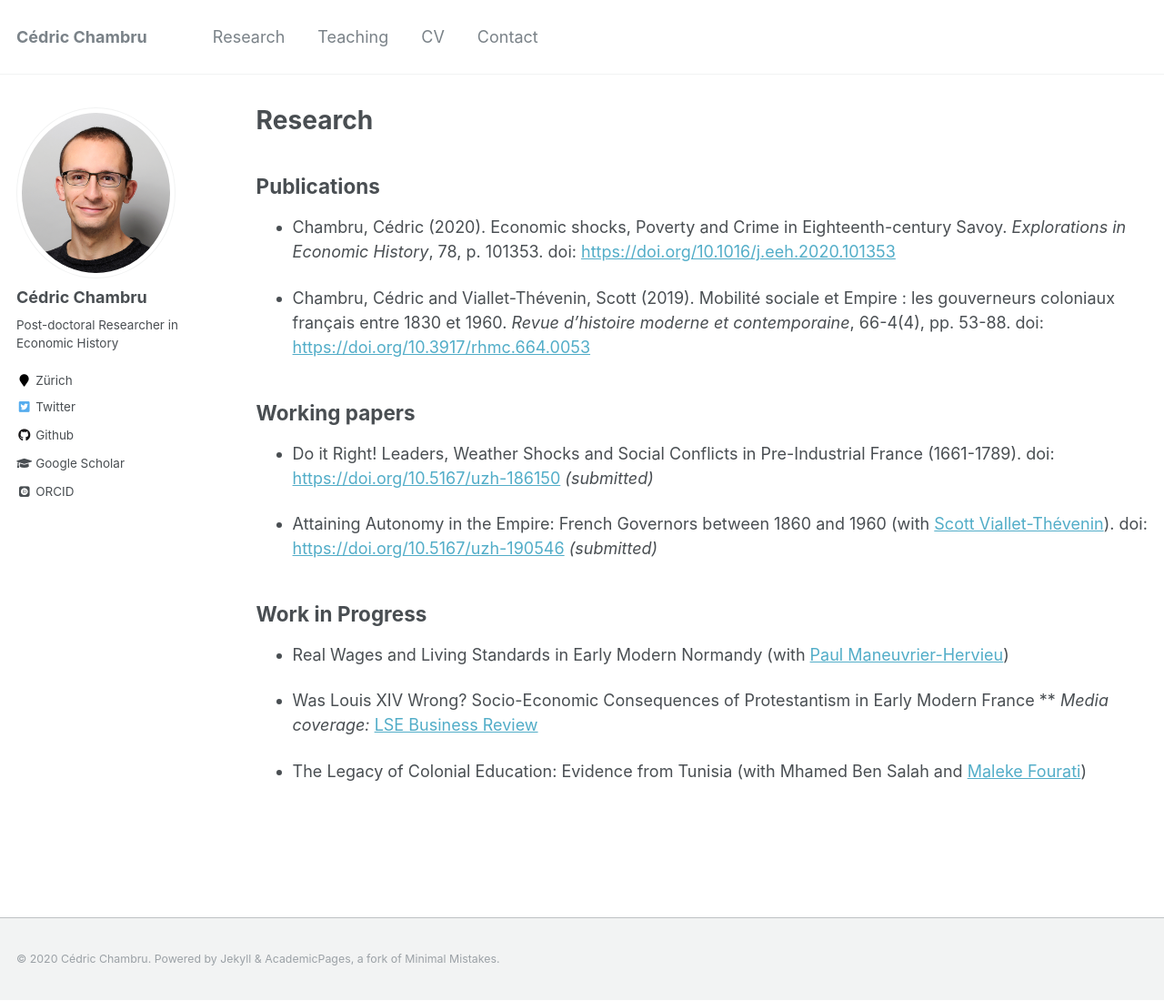
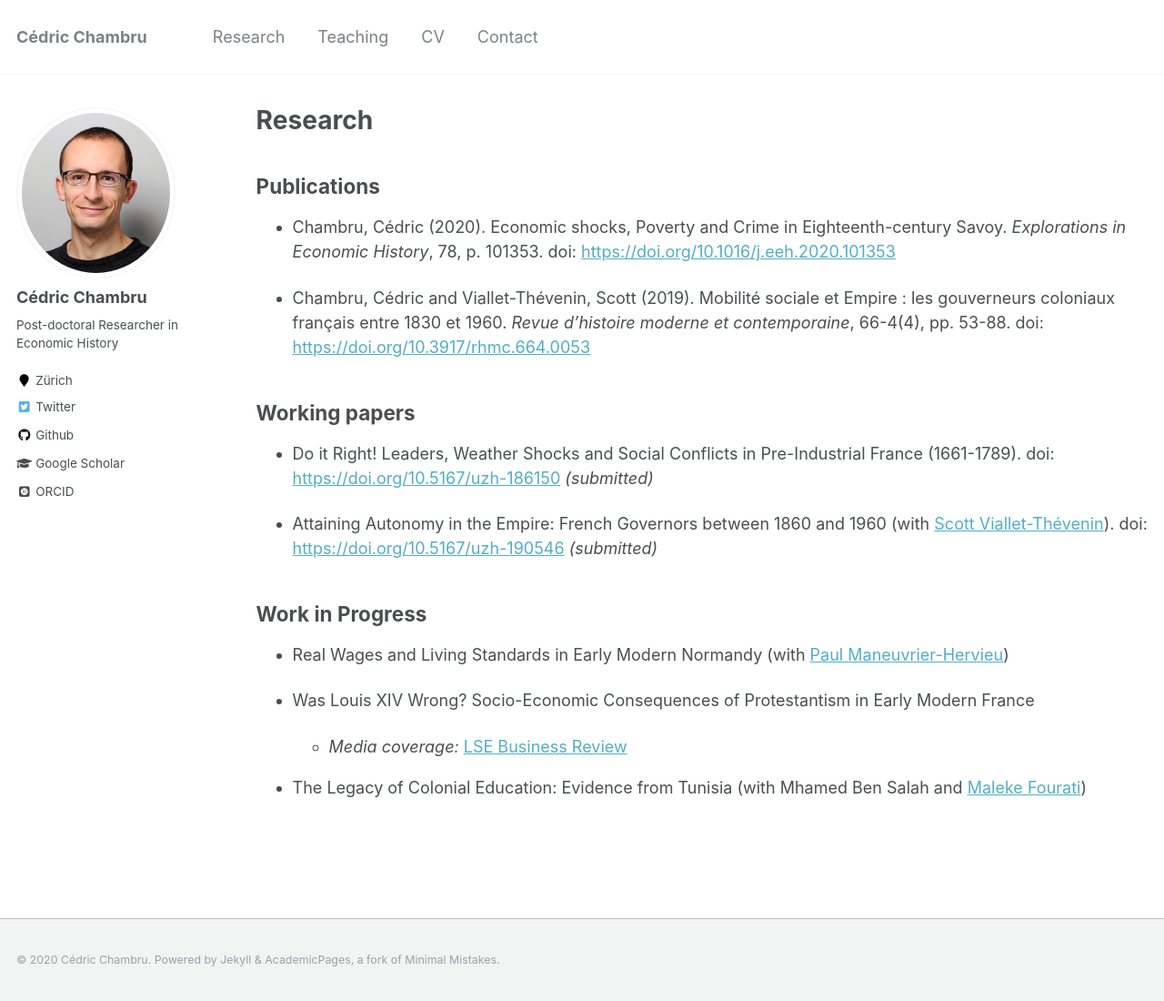
Before and after one commit to CedricChambru/CedricChambru.github.io, a Jekyll site: the page built from _pages/research.md, in a window 1280 px wide and 1100 px high. Shown: the whole window at 91% size. Built offline with Jekyll 4.4.1, drawn with Linux system fonts in a browser that asks for light colours; some web fonts are replaced.

```diff
--- a/_pages/research.md
+++ b/_pages/research.md
@@ -25,6 +25,7 @@ redirect_from:
 * Real Wages and Living Standards in Early Modern Normandy (with [Paul Maneuvrier-Hervieu](https://paulmaneuvrierhervieu.github.io/))
 
 * Was Louis XIV Wrong? Socio-Economic Consequences of Protestantism in Early Modern France
-** *Media coverage:* [LSE Business Review](https://blogs.lse.ac.uk/businessreview/2020/10/16/what-consequences-did-religious-intolerance-against-the-huguenots-have-in-france/)
+
+    - *Media coverage:* [LSE Business Review](https://blogs.lse.ac.uk/businessreview/2020/10/16/what-consequences-did-religious-intolerance-against-the-huguenots-have-in-france/)
 
 * The Legacy of Colonial Education: Evidence from Tunisia (with Mhamed Ben Salah and [Maleke Fourati](https://sites.google.com/view/malekefourati/home))
```
